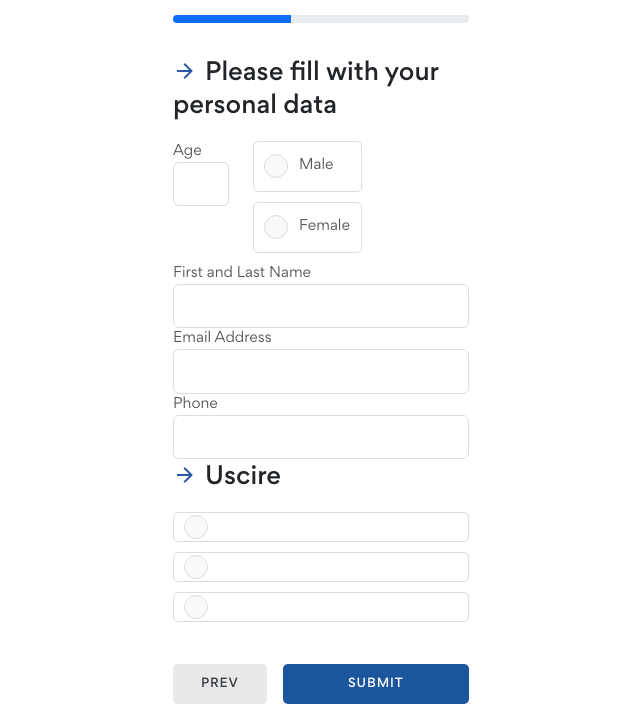
After one commit to Peppolhound/AI4NW, a Django app: page /test_checkbox/ in a window 1280 px wide. The commit adds this page. Shown: the part 173-893 px from the top of the page, without its empty margins (319-959 px from the left). Run offline with Django 5.2, Linux system fonts and the light colour scheme.

Commit message:
Creazione prima parte form + funzionamento js

```diff
--- a/questionnaire/static/css/style.css
+++ b/questionnaire/static/css/style.css
@@ -626,6 +626,11 @@ header h1 {
     font-weight: 300;
 }
 
+.test-progress{
+    --bs-progress-height: 0.5rem;
+    width: 100%;
+}
+
 h3.main_question {
     margin: 0 0 1rem 0;
     padding: 0;
@@ -659,9 +664,9 @@ h3.main_question i {
     margin: auto;
 }
 
-#wizard_container #top-wizard {
-    width: calc(100% + 30px);
-    margin: -72px -15px 0 -15px;
+.wizard-inner {
+    width: 100%;
+    padding: 0 30rem;
 }
 
 #wizard_container #top-wizard .ui-widget-content {
@@ -790,6 +795,10 @@ span.error:after {
     font-size: 14px;
 }
 
+.container_check.active {
+    background-color: #0a58ca1f !important;
+}
+
 .container_check input {
     position: absolute;
     opacity: 0;
@@ -809,7 +818,7 @@ span.error:after {
     height: 24px;
     width: 24px;
     border: 1px solid #ddd;
-    background-color: #fff;
+    background-color: var(--light-color);
     border-radius: 3px;
     transition: all 0.3s ease-in-out;
 }
@@ -831,125 +840,7 @@ span.error:after {
     display: block;
 }
 
-/* Radio buttons */
-.container_radio {
-    display: block;
-    position: relative;
-    font-size: 14px;
-    font-size: 0.875rem;
-    padding-left: 30px;
-    line-height: 1.3;
-    margin-bottom: 10px;
-    cursor: pointer;
-    -webkit-user-select: none;
-    -moz-user-select: none;
-    -ms-user-select: none;
-    user-select: none;
-}
-
-.container_radio input {
-    position: absolute;
-    opacity: 0;
-}
-
-.container_radio input:checked ~ .checkmark:after {
-    opacity: 1;
-}
-
-.container_radio .checkmark {
-    position: absolute;
-    top: 0;
-    left: 0;
-    height: 20px;
-    width: 20px;
-    background-color: #fff;
-    border: 1px solid #ccc;
-    border-radius: 50%;
-}
-
-.container_radio .checkmark:after {
-    display: block;
-    content: "";
-    position: absolute;
-    opacity: 0;
-    -moz-transition: all 0.3s ease-in-out;
-    -o-transition: all 0.3s ease-in-out;
-    -webkit-transition: all 0.3s ease-in-out;
-    -ms-transition: all 0.3s ease-in-out;
-    transition: all 0.3s ease-in-out;
-    top: 3px;
-    left: 3px;
-    width: 12px;
-    height: 12px;
-    border-radius: 50%;
-    background: var(--primary-color);
-    -moz-transition: all 0.3s ease-in-out;
-    -o-transition: all 0.3s ease-in-out;
-    -webkit-transition: all 0.3s ease-in-out;
-    -ms-transition: all 0.3s ease-in-out;
-    transition: all 0.3s ease-in-out;
-}
-
-.container_radio {
-    padding: 13px 15px 13px 45px;
-    background-color: #fff;
-    -webkit-border-radius: 3px;
-    -moz-border-radius: 3px;
-    -ms-border-radius: 3px;
-    border-radius: 3px;
-    border: 1px solid #ddd;
-    min-height: 30px;
-    font-weight: 400;
-}
-
-.container_radio input:checked ~ .checkmark:before {
-    opacity: 1;
-}
-
-.container_radio input:checked ~ .checkmark {
-    border: 1px solid transparent;
-}
-
-.container_radio .checkmark {
-    position: absolute;
-    top: 10px;
-    left: 10px;
-    height: 24px;
-    width: 24px;
-    border: 1px solid #ddd;
-    border-radius: 50%;
-}
-
-.container_radio .checkmark:after {
-    width: 22px;
-    height: 22px;
-    top: 0;
-    left: 0;
-}
-
-.container_radio .checkmark:before {
-    display: block;
-    content: "";
-    position: absolute;
-    opacity: 0;
-    -moz-transition: all 0.3s ease-in-out;
-    -o-transition: all 0.3s ease-in-out;
-    -webkit-transition: all 0.3s ease-in-out;
-    -ms-transition: all 0.3s ease-in-out;
-    transition: all 0.3s ease-in-out;
-    left: 9px;
-    top: 5px;
-    width: 5px;
-    height: 10px;
-    border: solid white;
-    z-index: 999;
-    border-width: 0 2px 2px 0;
-    -webkit-transform: rotate(45deg);
-    -ms-transform: rotate(45deg);
-    transform: rotate(45deg);
-}
-
-.container_radio.active, .container_radio:hover, .container_check.active, .container_check:hover {
+.container_check:hover {
     border: 1px solid #2955a9;
     -moz-transition: all 0.8s ease;
     -o-transition: all 0.8s ease;
@@ -958,9 +849,71 @@ span.error:after {
     transition: all 0.8s ease;
 }
 
-.radio_input .container_radio {
-    display: inline-block;
-    margin: 15px 0 0 0;
+.container_check:hover, .container_check:focus-visible {
+    background-color: #0a58ca1f !important;
+}
+
+/* Radio buttons */
+.container_radio {
+    position: relative;
+    display: flex;
+    align-items: center;
+    padding: 13px 25px 15px 45px;
+    background-color: #fff;
+    border: 1px solid #ddd;
+    border-radius: 5px;
+    font-weight: 400;
+    margin-bottom: 10px;
+    cursor: pointer;
+    font-size: 14px;
+}
+
+.container_radio input {
+    position: absolute;
+    opacity: 0;
+    cursor: pointer;
+}
+
+.container_radio .checkmark {
+    position: absolute;
+    left: 10px;
+    top: 50%;
+    transform: translateY(-50%);
+    height: 24px;
+    width: 24px;
+    border: 1px solid #ddd;
+    background-color: var(--light-color);
+    border-radius: 50%;
+    transition: all 0.3s ease-in-out;
+}
+
+.container_radio .checkmark:after {
+    content: "";
+    position: absolute;
+    display: none;
+    top: 50%;
+    left: 50%;
+    width: 12px;
+    height: 12px;
+    border-radius: 50%;
+    background: var(--primary-color);
+    transform: translate(-50%, -50%);
+    transition: all 0.3s ease-in-out;
+}
+
+.container_radio input:checked ~ .checkmark {
+    border: 1px solid transparent;
+    background-color: var(--primary-color);
+}
+
+.container_radio input:checked ~ .checkmark:after {
+    display: block;
+}
+
+.container_radio:hover {
+    border: 1px solid #2955a9;
+    background-color: #0a58ca1f !important;
+    transition: all 0.3s ease;
 }
 
 /* Wizard Buttons*/
@@ -1103,11 +1056,22 @@ button.submit:hover{
     button.backward{
         margin-right: 0;
     }
+
+    .wizard-inner {
+        width: 100%;
+        padding: 0 0.5rem;
+    }
 }
 
-@media (min-width:768px) and (max-width: 1024px) {
+@media (min-width:768px) and (max-width: 1200px) {
     .clients-img {
         top: 76px;
+    }
+
+
+    .wizard-inner {
+        width: 100%;
+        padding: 0 4rem;
     }
 }
 
--- a/questionnaire/static/js/test.js
+++ b/questionnaire/static/js/test.js
@@ -1,13 +1,158 @@
 (function ($) {
+    "use strict";
 
-	"use strict";
+    document.addEventListener('DOMContentLoaded', () => {
+		const testPaths = ['/test/', '/test_checkbox/', '/test_testo/'];
+		const currentPath = window.location.pathname;
 
-	// Preload
-	$(window).on('load', function () { // makes sure the whole site is loaded
-		$('[data-loader="circle-side"]').fadeOut(); // will first fade out the loading animation
-		$('#preloader').delay(350).fadeOut('slow'); // will fade out the white DIV that covers the website.
-		$('body').delay(350).css({
-			'overflow': 'visible'
-		});
+		if (!testPaths.includes(currentPath)) {
+			console.log("Non sei su una pagina test. Pulizia localStorage.");
+			Object.keys(localStorage).forEach(key => {
+				if (key.startsWith('wrapped_') || key === 'customAnswer') {
+					localStorage.removeItem(key);
+				}
+			});
+		} else {
+			console.log("Sei su una pagina test, nessuna pulizia.");
+		}
 	});
+
+    // === Preloader ===
+    $(window).on('load', function () {
+        $('[data-loader="circle-side"]').fadeOut();
+        $('#preloader').delay(350).fadeOut('slow');
+        $('body').delay(350).css({ 'overflow': 'visible' });
+    });
+
+    // === Logica per ogni form ===
+    document.querySelectorAll('form.step-form').forEach(form => {
+        const formId = form.getAttribute('id');
+        const storedData = JSON.parse(localStorage.getItem(formId) || '{}');
+
+        // Ripristina risposte
+        Object.keys(storedData).forEach(name => {
+            const value = storedData[name];
+            const inputs = form.querySelectorAll(`[name="${name}"]`);
+            inputs.forEach(input => {
+                if (input.type === 'checkbox' || input.type === 'radio') {
+                    input.checked = value.includes(input.value);
+                } else {
+                    input.value = value;
+                }
+            });
+        });
+
+        // === Se formId è wrapped_2, gestisci il customAnswer ===
+        if (formId === 'wrapped_2') {
+            const radioButtons = form.querySelectorAll('input[type="radio"]');
+            const customWrapper = form.querySelector('#custom-answer-wrapper');
+            const customTextarea = form.querySelector('#customAnswer');
+
+            if (radioButtons.length && customWrapper && customTextarea) {
+                if (Array.from(radioButtons).some(r => r.checked)) {
+                    customWrapper.style.display = 'block';
+                }
+
+                radioButtons.forEach(radio => {
+                    radio.addEventListener('change', () => {
+                        customWrapper.style.display = 'block';
+                    });
+                });
+
+                if (storedData['customAnswer']) {
+                    customTextarea.value = storedData['customAnswer'];
+                }
+
+                customTextarea.addEventListener('input', () => {
+                    const currentData = JSON.parse(localStorage.getItem(formId) || '{}');
+                    currentData['customAnswer'] = customTextarea.value.trim();
+                    localStorage.setItem(formId, JSON.stringify(currentData));
+                });
+            }
+        }
+
+        // === Validazione ===
+        form.addEventListener('submit', function (e) {
+            form.querySelectorAll('.error').forEach(el => el.remove());
+            let formValid = true;
+            const formData = {};
+
+            const allFields = Array.from(form.querySelectorAll('input[name], select[name], textarea[name]'));
+            const fieldGroups = [...new Set(allFields.map(el => el.name))];
+
+            fieldGroups.forEach(name => {
+                const fields = form.querySelectorAll(`[name="${name}"]`);
+                const type = fields[0].type;
+                const isCheckbox = type === 'checkbox';
+                const isRadio = type === 'radio';
+                const isRequired = fields[0].hasAttribute('required') || isCheckbox || isRadio;
+
+                if (!isRequired) return;
+
+                let isValid = false;
+                let value = [];
+
+                if (isCheckbox || isRadio) {
+                    fields.forEach(el => {
+                        if (el.checked) value.push(el.value);
+                    });
+                    isValid = value.length > 0;
+                } else {
+                    value = fields[0].value.trim();
+                    isValid = value !== '';
+                }
+
+                formData[name] = value;
+
+                if (!isValid) {
+                    formValid = false;
+                    const formGroup = fields[0].closest('.container_check') || fields[0].closest('.form-group') || fields[0].parentElement;
+                    const errorSpan = document.createElement('span');
+                    errorSpan.classList.add('error');
+                    errorSpan.innerText = 'Campo obbligatorio';
+                    if (!formGroup.querySelector('.error')) {
+                        formGroup.appendChild(errorSpan);
+                    }
+                }
+            });
+
+            // 👇 Salva customAnswer manualmente se c'è
+            const customTextarea = form.querySelector('#customAnswer');
+            if (customTextarea) {
+                formData['customAnswer'] = customTextarea.value.trim();
+            }
+
+            if (!formValid) {
+                e.preventDefault();
+                const firstError = form.querySelector('.error');
+                if (firstError) {
+                    firstError.scrollIntoView({ behavior: 'smooth', block: 'center' });
+                }
+            } else {
+                localStorage.setItem(formId, JSON.stringify(formData));
+            }
+        });
+
+        // === Errori dinamici ===
+        form.querySelectorAll('input, select, textarea').forEach(el => {
+            el.addEventListener('input', () => clearError(el));
+            el.addEventListener('change', () => clearError(el));
+        });
+
+        function clearError(el) {
+            const group = el.closest('.container_check') || el.closest('.form-group') || el.parentElement;
+            const error = group.querySelector('.error');
+            if (error) error.remove();
+        }
+
+        // === Tasto Indietro ===
+        const prevButton = form.querySelector('button[name="backward"]');
+        if (prevButton && prevButton.dataset.prevUrl) {
+            prevButton.classList.remove('d-none');
+            prevButton.addEventListener('click', function () {
+                window.location.href = prevButton.dataset.prevUrl;
+            });
+        }
+    });
+
 })(window.jQuery);
--- a/questionnaire/templates/questionnaire/home.html
+++ b/questionnaire/templates/questionnaire/home.html
@@ -318,8 +318,9 @@
     <!-- Bootstrap -->
     <script src="https://cdn.jsdelivr.net/npm/bootstrap@5.3.0-alpha1/dist/js/bootstrap.bundle.min.js"></script>
 
-    <!-- Home Javascript -->
+    <!-- Home + Test Javascript -->
     <script src="{% static 'js/home.js' %}"></script>
+    <script src="{% static 'js/test.js' %}"></script>
 
 </body>
 </html>
--- /dev/null
+++ b/questionnaire/templates/questionnaire/test_checkbox.html
@@ -0,0 +1,170 @@
+{% load static %}
+<!DOCTYPE html>
+<html lang="it">
+<head>
+    <meta charset="UTF-8">
+    <meta name="viewport" content="width=device-width, initial-scale=1.0">
+    <title>Home Page</title>
+
+    <link rel="shortcut icon" href="{% static 'images/favicon.ico' %}">
+
+    <!-- Bootstrap v5.3 core Css-->
+    <link href="https://cdn.jsdelivr.net/npm/bootstrap@5.3.0-alpha1/dist/css/bootstrap.min.css" rel="stylesheet">
+
+    <!--Material Icon -->
+    <link rel="stylesheet" type="text/css" href="{% static 'css/materialdesignicons.min.css' %}"/>
+
+    <!-- Custom CSS -->
+    <link rel="stylesheet" href="{% static 'css/style.css' %}">
+
+</head>
+<body>
+    <!-- Navbar START -->
+    <nav class="navbar navbar-expand-lg fixed-top navbar-custom sticky nav-sticky">
+        <div class="container">
+            <a class="navbar-brand logo" href="{% url 'home' %}">
+                <img src="{% static 'images/AI4NIGHTWORKERS_Logo.png' %}" alt="AI4NIGHTWORKERS Logo" width="70">AI4NIGHTWORKERS</a>
+            <button class="navbar-toggler collapsed" type="button" data-bs-toggle="collapse" data-bs-target="#navbarNav" aria-controls="navbarNav" aria-expanded="false" aria-label="Toggle navigation">
+                <span class="navbar-toggler-icon"></span>
+            </button>
+        </div>
+
+        <div class="collapse navbar-collapse" id="navbarNav">
+            <ul class="navbar-nav ml-auto">
+                <li class="nav-item">
+                    <a class="nav-link" href="{% url 'home' %}#home">Home</a>
+                </li>
+                <li class="nav-item">
+                    <a class="nav-link" href="{% url 'home' %}#partner">Partners</a>
+                </li>
+                <li class="nav-item active">
+                    <a class="nav-link" href="{% url 'test' %}">Test</a>
+                </li>
+            </ul>
+            <a class="btn btn-outline-success" id="login" href="{% url 'login' %}" role="button">Login</a>
+        </div>
+    </nav>
+    <!-- Navbar END -->
+
+    <!-- PRELOAD START -->
+    <div id="preloader">
+		<div data-loader="circle-side"></div>
+	</div>
+    <!-- PRELOAD END -->
+
+    <!-- HEADER START -->
+	<header>
+        <div class="container-fluid">
+            <h1>AI4NIGHTWORKERS TEST</h1>
+        </div>
+    </header>
+    <!-- HEADER ENG -->
+
+    <!-- FORM SECTION START -->
+    <div class="container-fluid">
+        <div id="form_container">
+            <div class="row justify-content-center">
+                <div class="col-lg-12">
+                    <div id="wizard_container">
+                        <div class="wizard-inner">
+                            <div class="progress test-progress" role="progressbar" aria-label="progressbar-test" aria-valuenow="40" aria-valuemin="0" aria-valuemax="100">
+                                <div class="progress-bar" style="width: 40%"></div>
+                            </div>
+                            <!-- FORM START -->
+                            <form id="wrapped_3" class="step-form" method="post" action="" novalidate>
+                                {% csrf_token %}
+                                <div id="middle-wizard">
+                                    <fieldset class="step" id="Group_2">
+                                        <h3 class="main_question" id="question_2"><i class="mdi mdi-arrow-right"></i>Please fill with your personal data</h3>
+                                        <div class="row">
+                                            <div class="col-lg-3 col-md-3 col-sm-3 col-4">
+                                                <label for="age">Age</label>
+                                                <div class="form-group radio_input">
+                                                    <input type="text" name="age" id="age" class="form-control">
+                                                </div>
+                                            </div>
+                                            <div class="col-lg-5 col-md-5 col-sm-6 col-8">
+                                                <div class="form-group radio_input">
+                                                    <label class="container_radio mr-3">Male
+                                                        <input type="radio" name="gender" value="Male" class="required">
+                                                        <span class="checkmark"></span>
+                                                    </label>
+                                                    <label class="container_radio">Female
+                                                        <input type="radio" name="gender" value="Female" class="required">
+                                                        <span class="checkmark"></span>
+                                                    </label>
+                                                </div>
+                                            </div>
+                                        </div>
+
+                                        <div class="form-group add_top_30">
+                                            <label for="name">First and Last Name</label>
+                                            <input type="text" name="name" id="name" class="form-control">
+                                        </div>
+                                        <div class="form-group">
+                                            <label for="email">Email Address</label>
+                                            <input type="email" name="email" id="email" class="form-control" onchange="getVals(this, 'email_field');">
+                                        </div>
+                                        <div class="form-group">
+                                            <label for="phone">Phone</label>
+                                            <input type="text" name="phone" id="phone" class="form-control">
+                                        </div>
+
+                                        <h3 class="main_question" id="question_3"><i class="mdi mdi-arrow-right"></i>Uscire</h3>
+                                        <div class="row">
+                                            <div class="col-lg-12">
+                                                <div class="form-group">
+                                                    <label class="container_radio">
+                                                        <input type="checkbox" name="question_3[]" value="80">
+                                                        <span class="checkmark"></span>
+                                                    </label>
+                                                </div>
+                                                <div class="form-group">
+                                                    <label class="container_radio">
+                                                        <input type="checkbox" name="question_3[]" value="5" >
+                                                        <span class="checkmark"></span>
+                                                    </label>
+                                                </div>
+                                                <div class="form-group">
+                                                    <label class="container_radio">
+                                                        <input type="checkbox" name="question_3[]" value="6" >
+                                                        <span class="checkmark"></span>
+                                                    </label>
+                                                </div>
+                                            </div>
+                                        </div>
+                                    </fieldset>
+                                </div>
+
+                                <div id="bottom-wizard">
+                                    <div class="d-flex gap-2 w-100 mobile-d-flex">
+                                        <button type="button" name="backward" class="backward flex-fill" data-prev-url="{% url 'test_testo' %}">Prev</button>
+                                        <button type="submit" name="process" class="submit flex-fill">Submit</button>
+                                    </div>
+                                </div>
+                            </form>
+                            <!-- FORM END -->
+                        </div>
+                    </div>
+                </div>
+            </div>
+        </div>
+    </div>
+    <!-- FORM SECTION END-->
+
+    <!-- JAVASCRIPTS -->
+
+    <!--  jQuery -->
+    <script src="https://code.jquery.com/jquery-3.6.0.min.js"></script>
+
+    <!--  jQuery easing -->
+    <script src="https://cdnjs.cloudflare.com/ajax/libs/jquery-easing/1.4.1/jquery.easing.min.js"></script>
+
+    <!-- Bootstrap -->
+    <script src="https://cdn.jsdelivr.net/npm/bootstrap@5.3.0-alpha1/dist/js/bootstrap.bundle.min.js"></script>
+
+    <!-- Home Javascript -->
+    <script src="{% static 'js/test.js' %}"></script>
+
+</body>
+</html>
--- a/questionnaire/urls.py
+++ b/questionnaire/urls.py
@@ -2,9 +2,10 @@ from django.urls import path
 from . import views
 
 urlpatterns = [
-    # Example URL patterns
     path('', views.home, name='home'),
+    path('login/', views.login, name='login'),
+
     path('test/', views.test, name='test'),
-    path('login/', views.login, name='login'),
-    # path('about/', views.about, name='about'),
+    path('test_testo/', views.test_testo, name='test_testo'),
+    path('test_checkbox/', views.test_checkbox, name='test_checkbox'),
 ]
--- a/questionnaire/views.py
+++ b/questionnaire/views.py
@@ -4,8 +4,14 @@ from django.shortcuts import render
 def home(request):
     return render(request, 'questionnaire/home.html')
 
-def test(request):
-    return render(request, 'questionnaire/test.html')
-
 def login(request):
     return render(request, 'questionnaire/login.html')
+
+def test(request):
+    return render(request, 'questionnaire/test_checkMultiple.html')
+
+def test_testo(request):
+    return render(request, 'questionnaire/test_testo.html')
+
+def test_checkbox(request):
+    return render(request, 'questionnaire/test_checkbox.html')
```
Also changed, not shown: questionnaire/templates/questionnaire/test_checkMultiple.html (renamed from questionnaire/templates/questionnaire/test.html, +14 -15 lines), questionnaire/templates/questionnaire/test_testo.html (added, +141 -0 lines), 4 other files.
